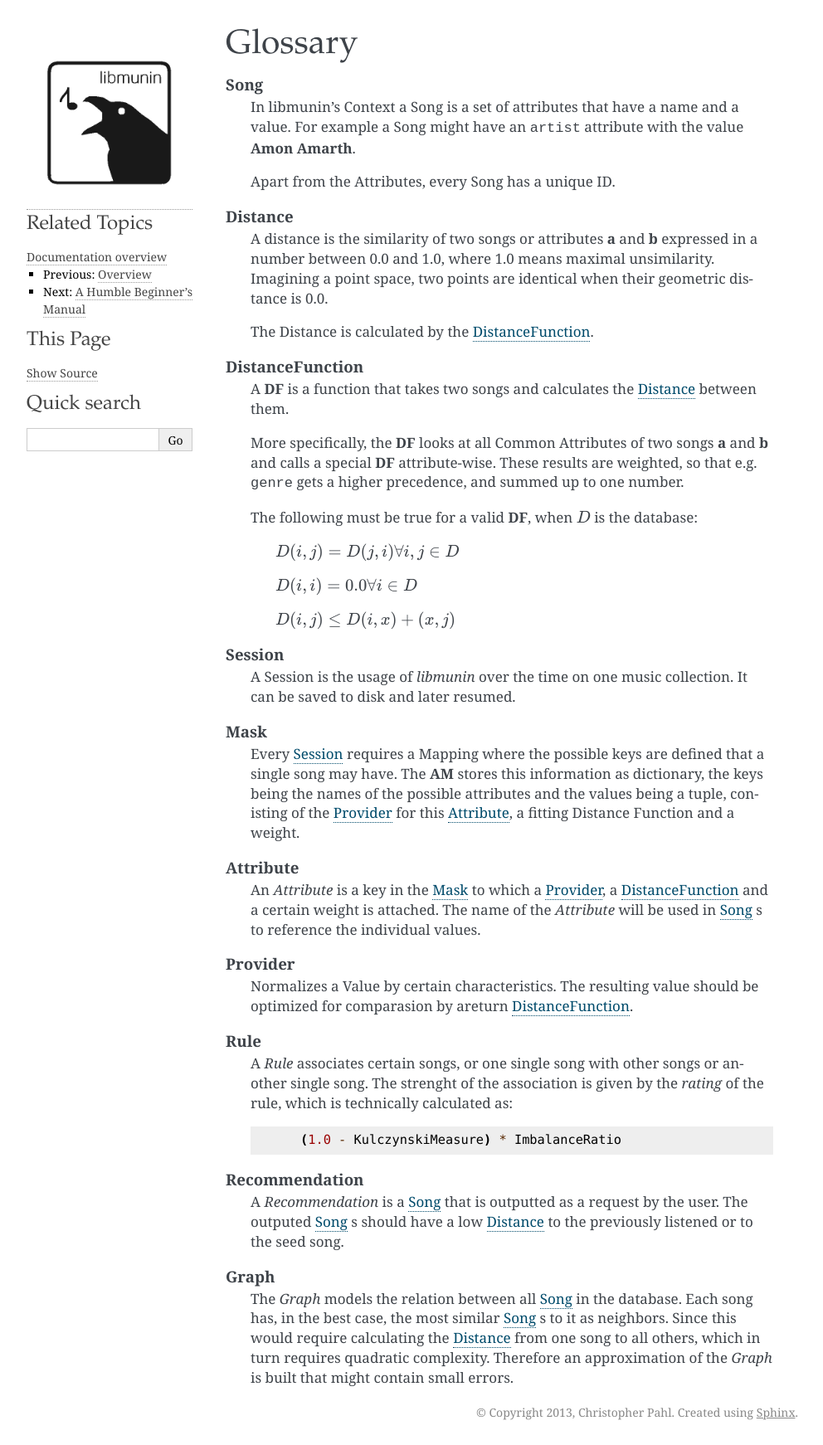
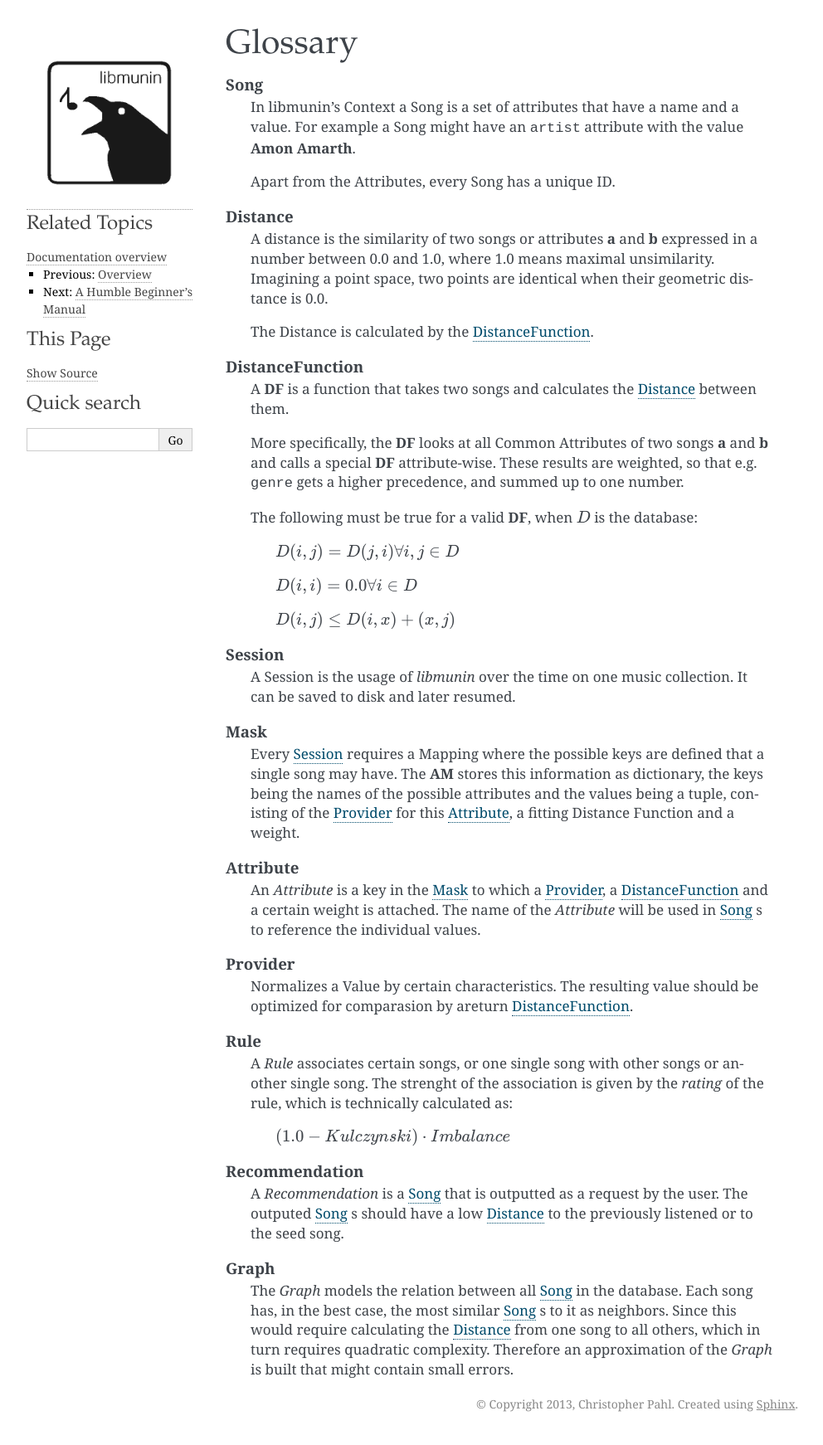
Before and after one commit to sahib/libmunin, a Sphinx documentation site: the page built from doc/glossary.rst, in a window 1280 px wide. Shown: the whole page at 83% size, without its empty margins (148-1140 px from the left). Built offline with Sphinx 7.4.7, drawn with Linux system fonts in a browser that asks for light colours.

Commit message:
Changed codeblock to :math:

```diff
--- a/doc/glossary.rst
+++ b/doc/glossary.rst
@@ -68,9 +68,9 @@ Glossary
 
         A *Rule* associates certain songs, or one single song with other songs
         or another single song. The strenght of the association is given by the
-        *rating* of the rule, which is technically calculated as: ::
+        *rating* of the rule, which is technically calculated as:
 
-            (1.0 - KulczynskiMeasure) * ImbalanceRatio
+            :math:`(1.0 - Kulczynski) \cdot Imbalance`
 
     Recommendation
 
```
